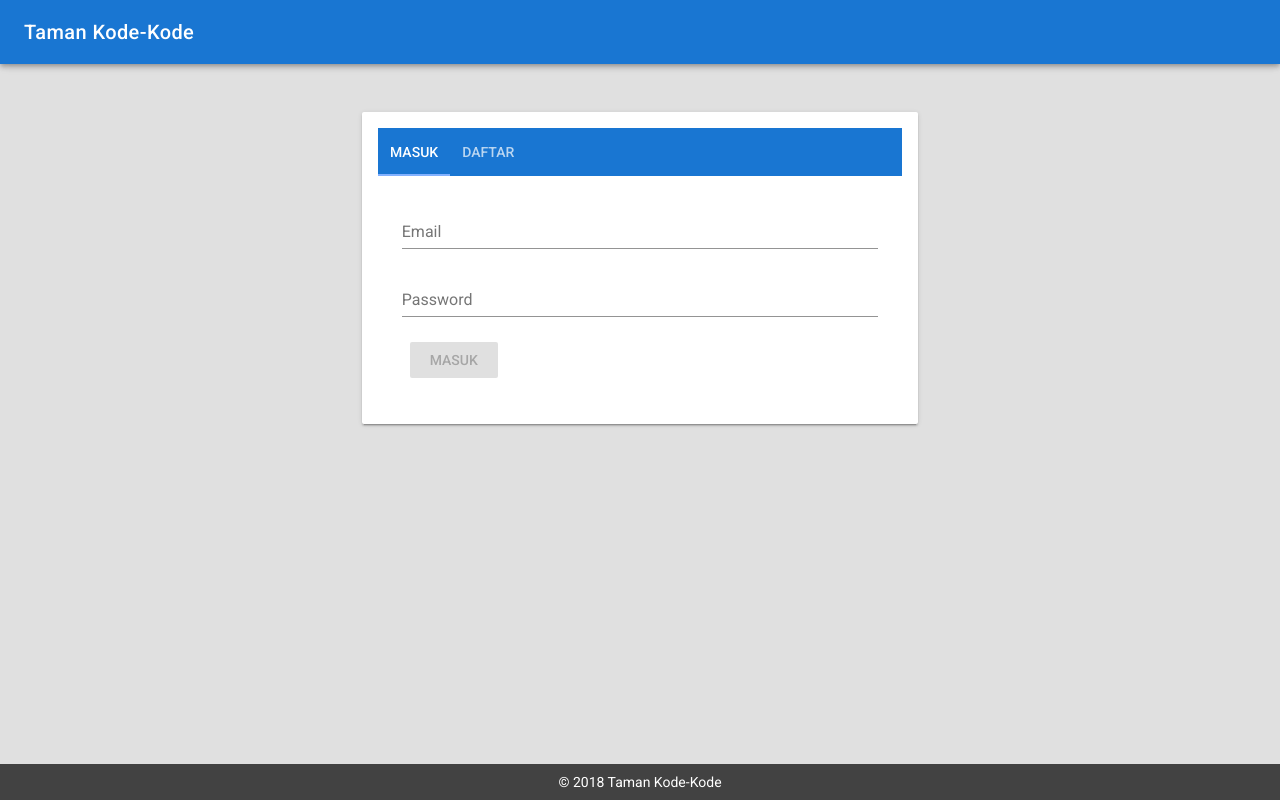
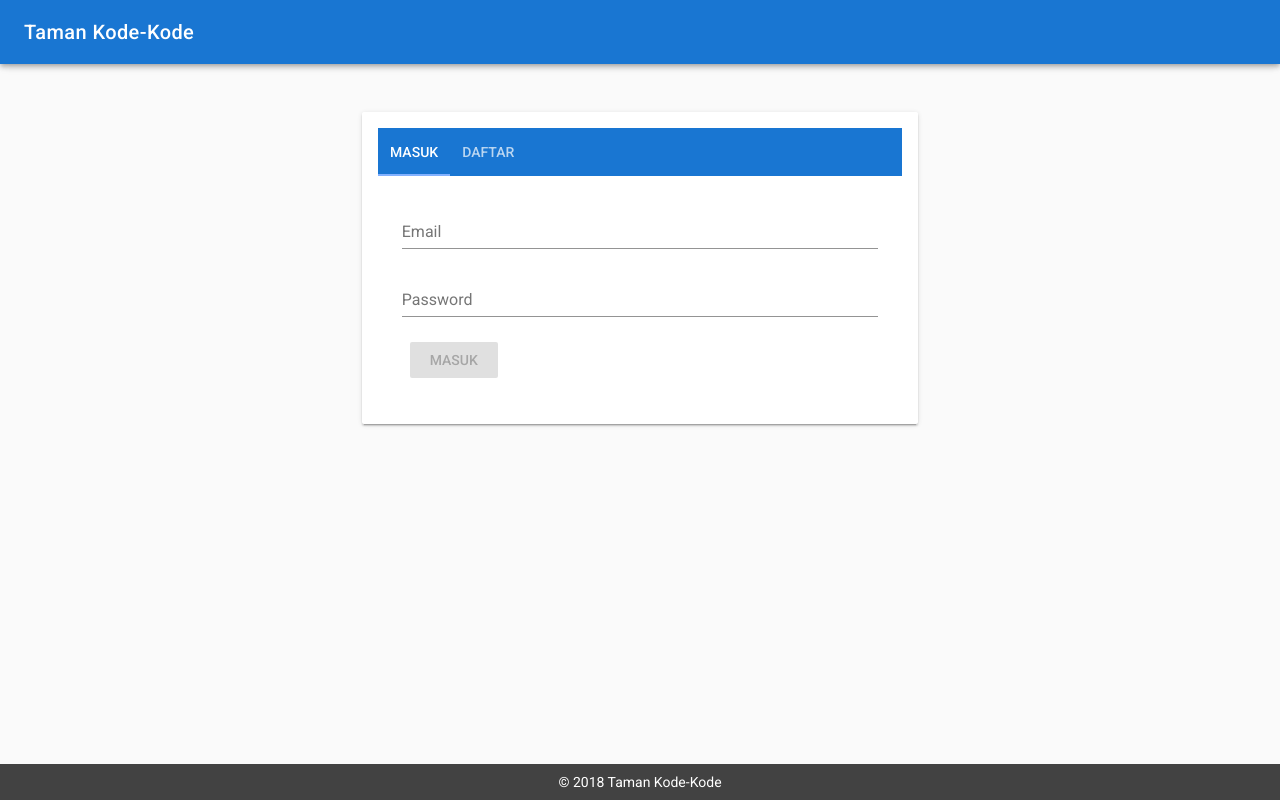
Before and after one commit to hadihammurabi/tamankodekode-frontend, a Vue app: page /kategori/1 in a window 1280 px wide. Built offline with nearby package versions, Linux system fonts and the light colour scheme; no server answers.

Commit message:
Change main bg

```diff
--- a/src/App.vue
+++ b/src/App.vue
@@ -1,5 +1,5 @@
 <template>
-  <v-app class="grey lighten-2">
+  <v-app>
     <toolbar></toolbar>
     <v-content>
       <v-container fluid>
```
